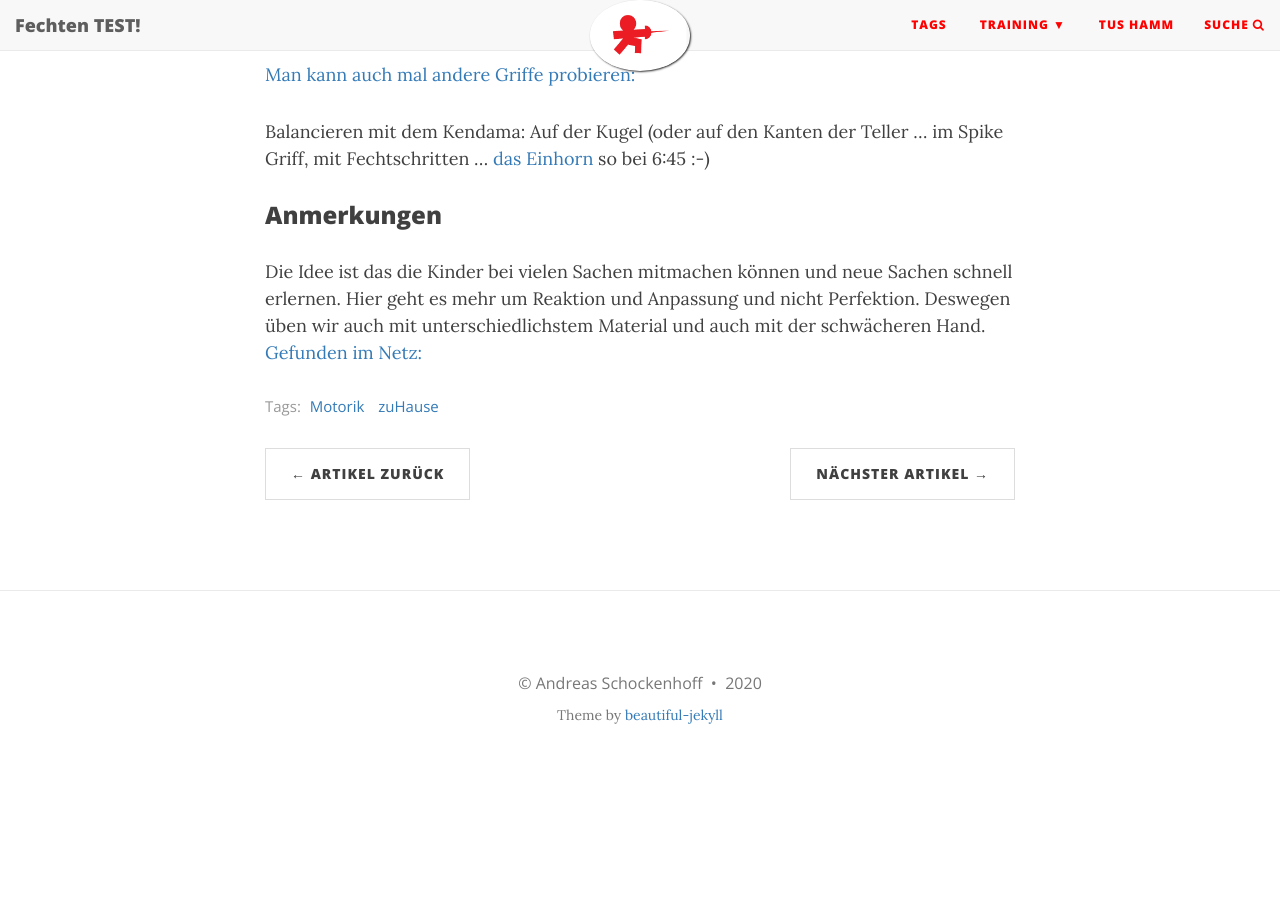
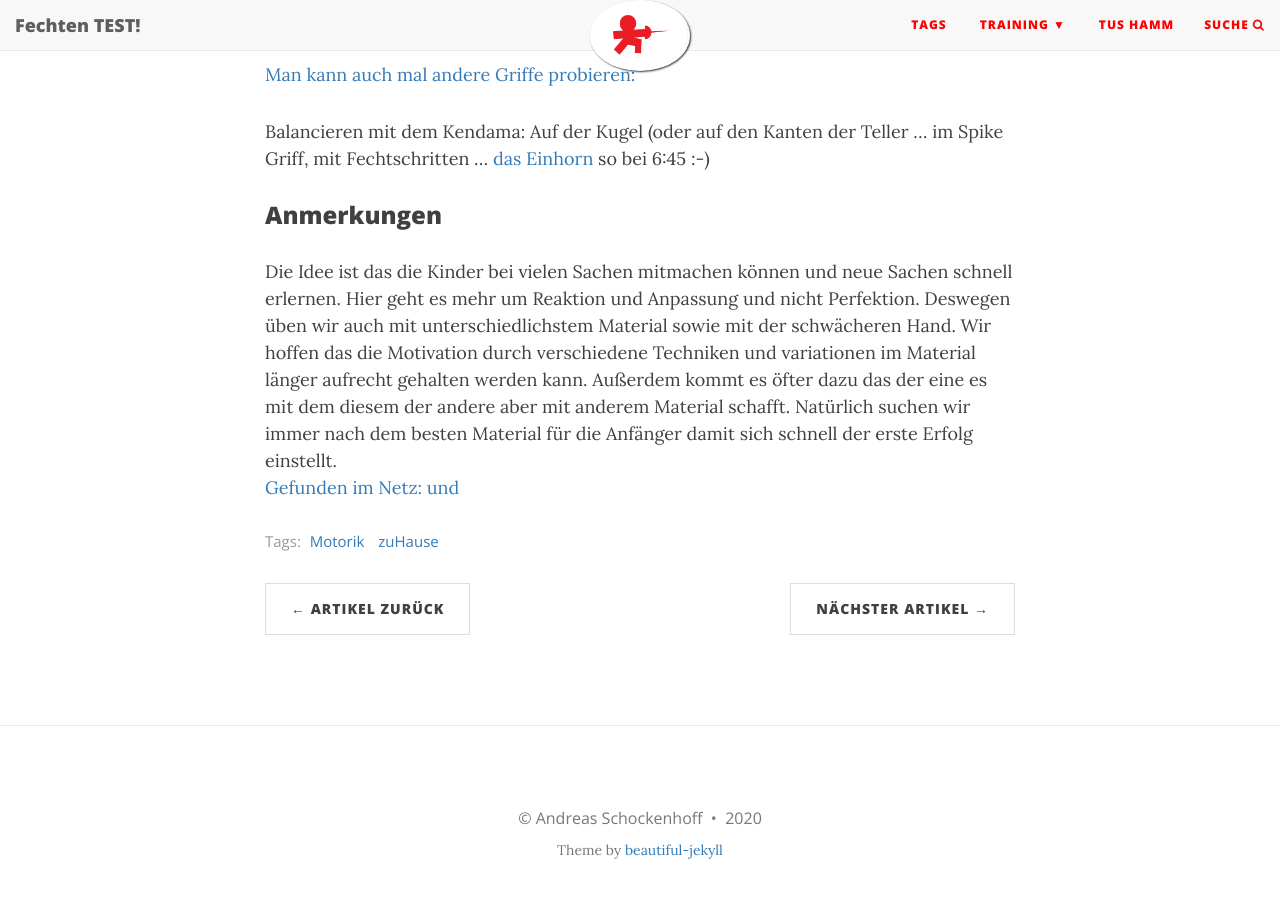
Before and after one commit to test-blog-fechten/test-blog-fechten.github.io, a Jekyll site: the page built from _posts/2020-04-12-motorik-ueben.md, in a window 1280 px wide and 900 px high, scrolled down 1777 px. Built offline with Jekyll 4.4.1, drawn with Linux system fonts in a browser that asks for light colours; nearby versions of some CDN libraries; before the commit the page ends 2553 px from its top, so only the background shows below that.

Commit message:
post update

```diff
--- a/_posts/2020-04-12-motorik-ueben.md
+++ b/_posts/2020-04-12-motorik-ueben.md
@@ -51,5 +51,7 @@ Balancieren mit dem Kendama: Auf der Kugel (oder auf den Kanten der Teller ... i
 
 ### Anmerkungen
 Die Idee ist das die Kinder bei vielen Sachen mitmachen können und neue Sachen schnell erlernen. Hier geht es mehr um Reaktion und Anpassung und nicht Perfektion.
-Deswegen üben wir auch mit unterschiedlichstem Material und auch mit der schwächeren Hand.
-[Gefunden im Netz:](https://www.youtube.com/watch?v=k6nyFvn1smc)
+Deswegen üben wir auch mit unterschiedlichstem Material sowie mit der schwächeren Hand. Wir hoffen das die Motivation durch verschiedene Techniken und variationen
+im Material länger aufrecht gehalten werden kann. Außerdem kommt es öfter dazu das der eine es mit dem diesem der andere aber mit anderem Material schafft.
+Natürlich suchen wir immer nach dem besten Material für die Anfänger damit sich schnell der erste Erfolg einstellt.
+[Gefunden im Netz:](https://www.youtube.com/watch?v=T5zbk7FmY_0) [und](https://www.youtube.com/watch?v=k6nyFvn1smc)
```
